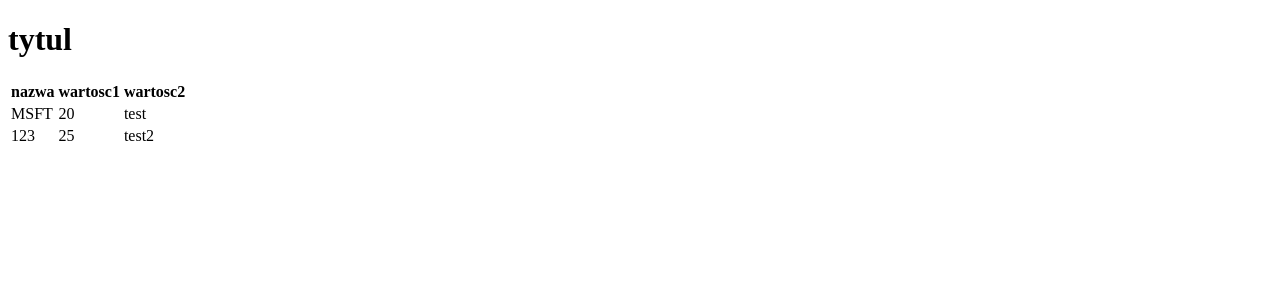
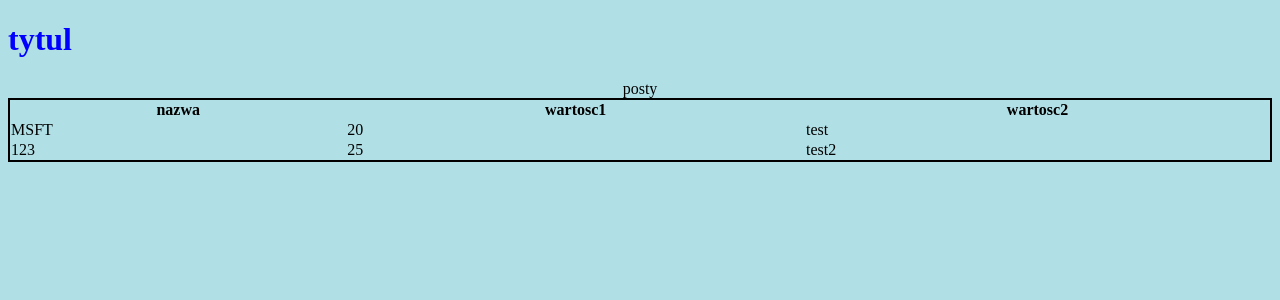
Before and after one commit to jkosxz/fastApiWebApp, a FastAPI app: page / in a window 1280 px wide. Shown: the top 300 px of the page. Run offline with FastAPI, Linux system fonts and the light colour scheme.

Commit message:
html changes linked css file to layout.html

```diff
--- a/main.py
+++ b/main.py
@@ -7,6 +7,7 @@ app = FastAPI()
 
 templates = Jinja2Templates(directory="templates")
 
+app.mount("/static", StaticFiles(directory="static"), name="static")
 
 @app.get("/")
 async def root(request: Request):
--- a/static/styles.css
+++ b/static/styles.css
@@ -1,3 +1,14 @@
+body {
+  background-color: powderblue;
+}
 h1 {
-    color: green;
+  color: blue;
 }
+p {
+  color: red;
+}
+table{
+  width: 100%;
+  border: 2px solid black;
+  border-collapse: collapse;
+}
--- a/templates/layout.html
+++ b/templates/layout.html
@@ -1,11 +1,13 @@
 <!DOCTYPE html>
 <html lang="pl">
   <head>
+      <link rel="stylesheet" href="../static/styles.css">
       <meta charset="UTF-8">
       <title>Fast Api Project</title>
   </head>
   <h1>tytul</h1>
-  <table class="ui celled table">
+  <table class="ui celled table" >
+      <caption>posty</caption>
       <thead>
         <tr>
             <th>nazwa</th>
```
